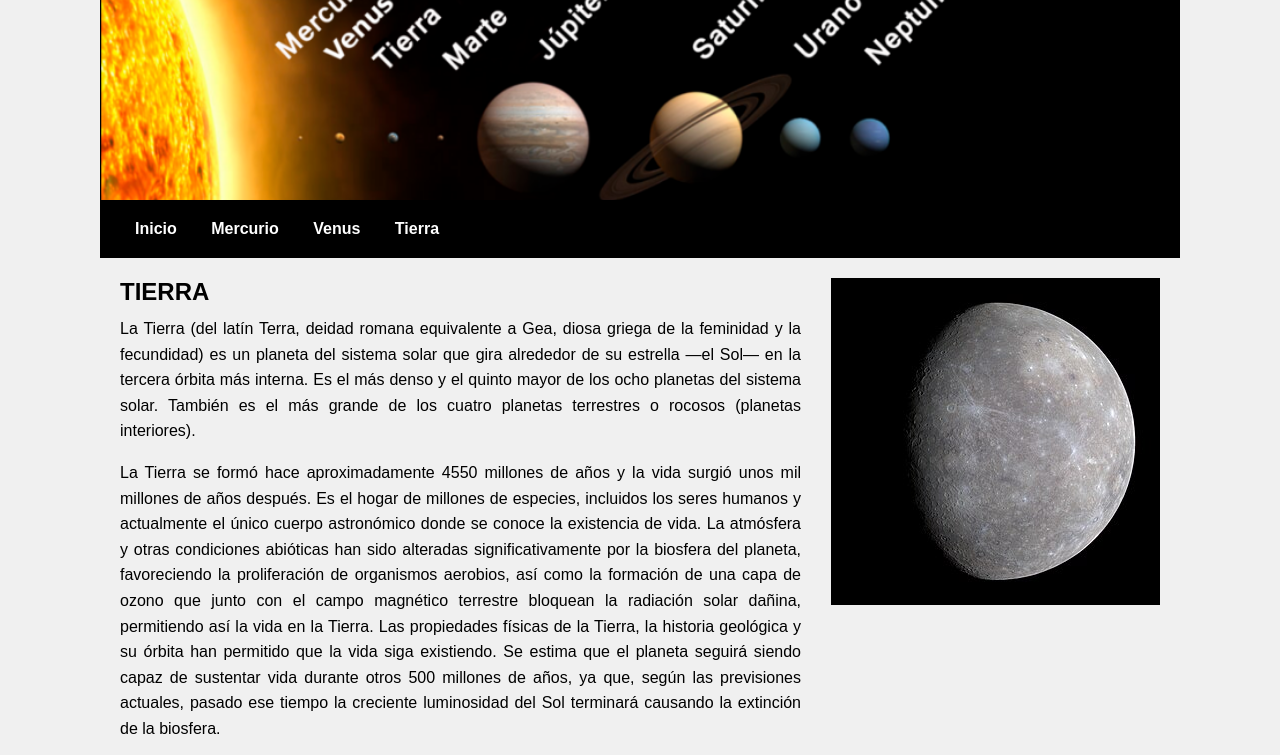
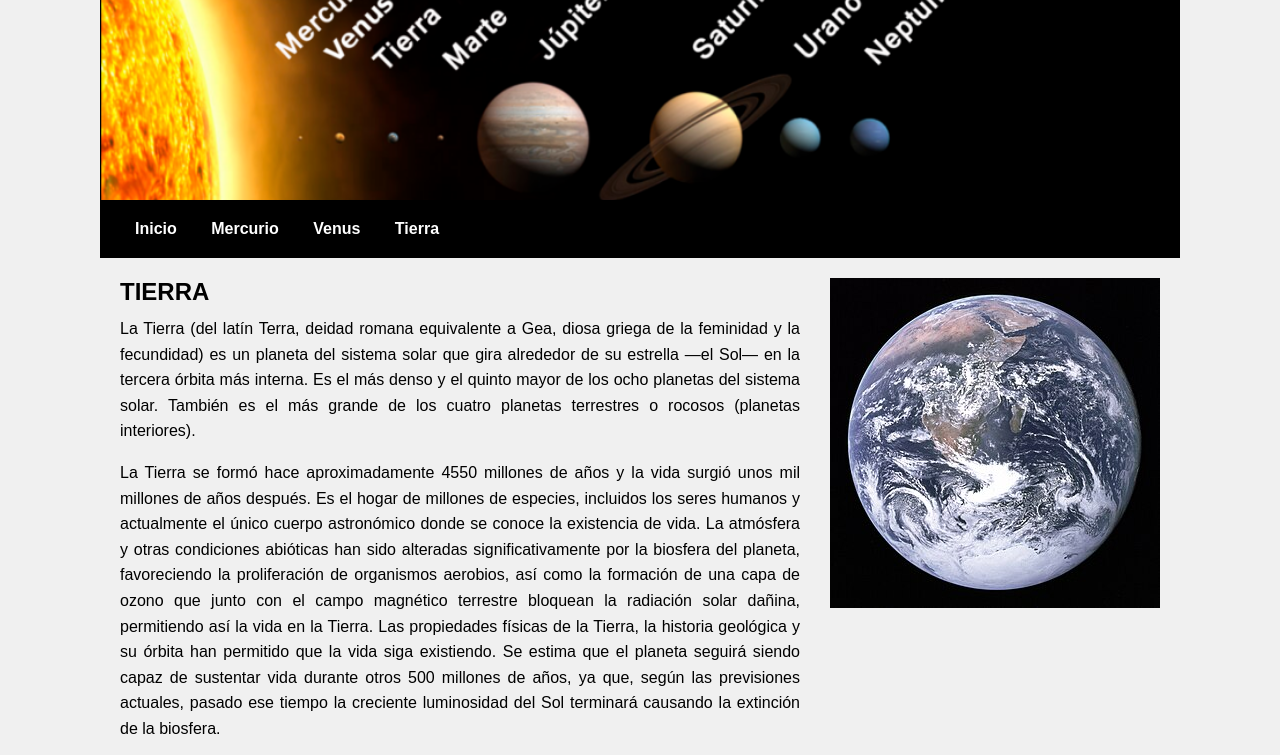
Before and after one commit to Svarogichz/Examen, a plain HTML site: page pagina4.html in a window 1280 px wide. Shown: the top 755 px of the page. Drawn offline with Linux system fonts and the light colour scheme.

Commit message:
Update pagina4.html

```diff
--- a/pagina4.html
+++ b/pagina4.html
@@ -74,7 +74,7 @@
                 </div>
 
                 <div class="Imagen">
-                    <img src="images/mercurio.png" alt="Mercurio" />
+                    <img src="images/tierra.png" alt="Tierra" />
                 </div>
             </section>
         </main>
```
